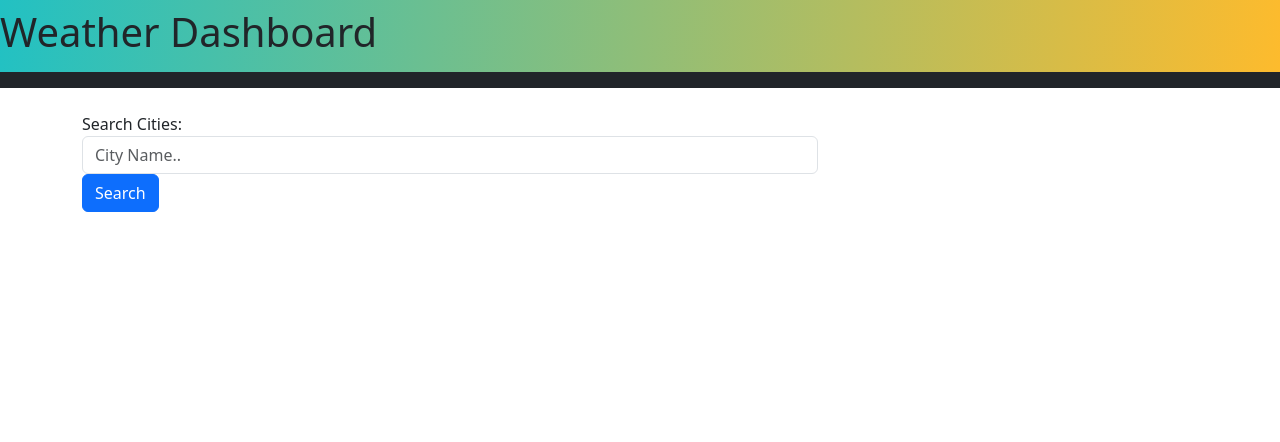
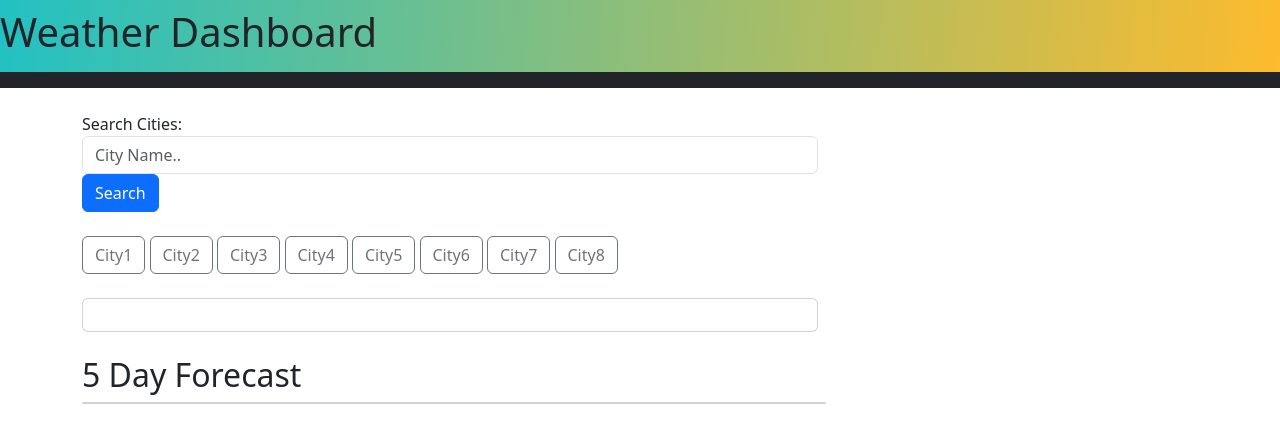
Before and after one commit to UCarr81/Weather-Dashboard, a plain HTML site: page index.html in a window 1280 px wide. Drawn offline with nearby package versions, Linux system fonts and the light colour scheme; files whose address does not match are found by name.

Commit message:
Added Weatherforecast and current weather placeholder html

```diff
--- a/index.html
+++ b/index.html
@@ -32,6 +32,46 @@
             </div>
         </div>
     </div>
+
+
+
+    <div class="container mt-4">
+        <div class="row">
+            <div class="col-md-8">
+                <button type="button" class="btn btn-outline-secondary">City1</button>
+                <button type="button" class="btn btn-outline-secondary">City2</button>
+                <button type="button" class="btn btn-outline-secondary">City3</button>
+                <button type="button" class="btn btn-outline-secondary">City4</button>
+                <button type="button" class="btn btn-outline-secondary">City5</button>
+                <button type="button" class="btn btn-outline-secondary">City6</button>
+                <button type="button" class="btn btn-outline-secondary">City7</button>
+                <button type="button" class="btn btn-outline-secondary">City8</button>
+            </div>
+        </div>
+    </div>
+
+    <div class="container mt-4">
+        <div class="row">
+            <div class="col-md-8">
+                <div id="currentWeather" class="card">
+                    <div class="card-body"></div>
+                </div>
+            </div>
+        </div>
+    </div>
+
+    <div class="container mt-4">
+        <div class="row"></div>
+        <div class="col-md-8">
+            <h2>5 Day Forecast</h2>
+
+            <div class="card-deck">
+                <div class="card">
+
+                </div>
+            </div>
+        </div>
+    </div>
 </body>
 
     <script src="./Assets/script.js"></script>
```
